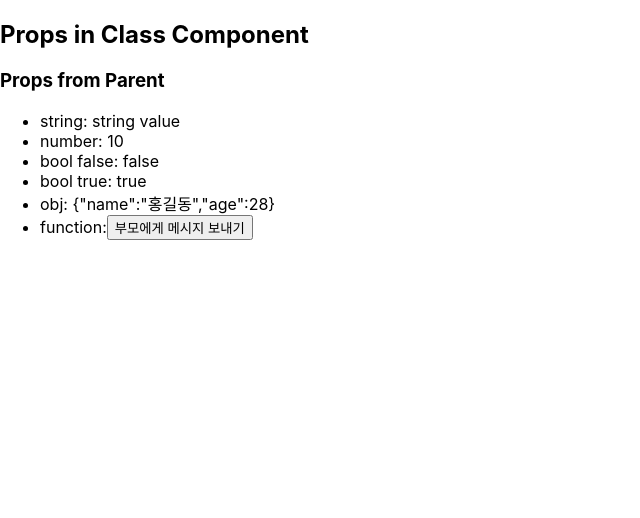
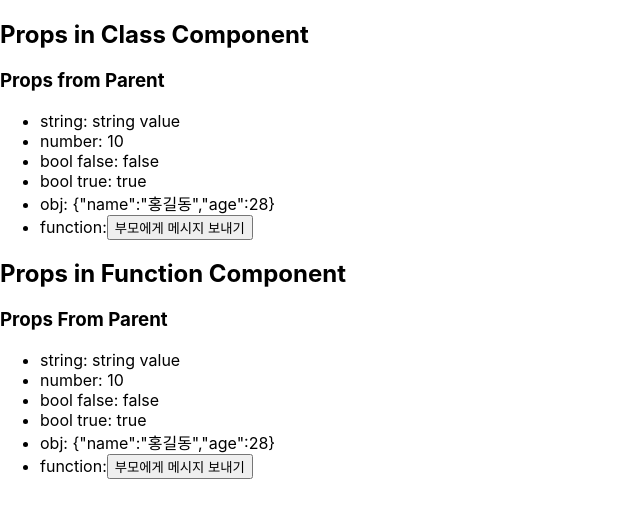
Before and after one commit to jovely8040/ReactPractice, a React (Create React App) app in the folder cra/: page / in a window 1280 px wide. Shown: the top 518 px of the page, without its empty margins (0-640 px from the left). Built offline with nearby package versions, Linux system fonts and the light colour scheme.

Commit message:
Props in Function Component

```diff
--- a/cra/src/App.props.jsx
+++ b/cra/src/App.props.jsx
@@ -1,5 +1,6 @@
 import React from 'react';
 import PropClass from './components/PropClass';
+import PropFunc from './components/PropFunc';
 
 function App() {
     const messageFromChild = (message) => {
@@ -18,6 +19,17 @@
                     age: 28
                 }}
                 prop_func={ messageFromChild }/>
+            <h2>Props in Function Component</h2>
+            <PropFunc
+                prop_str="string value"
+                prop_num={ 10 }
+                prop_false={ false }
+                prop_true
+                prop_obj={{
+                    name: "홍길동",
+                    age: 28
+                }}
+                prop_func={ messageFromChild }/>
         </div>
     )
 }
--- a/cra/src/components/PropClass.jsx
+++ b/cra/src/components/PropClass.jsx
@@ -14,7 +14,7 @@
         const { prop_func } = this.props;
         console.log(prop_func);
         if (typeof prop_func === "function") {
-            prop_func("Message From PropClass");
+            prop_func("Message From PropClass Component");
         }
     }
     render() {
--- /dev/null
+++ b/cra/src/components/PropFunc.jsx
@@ -0,0 +1,34 @@
+function PropFunc(props) {
+    console.log("PropFunc:", props);
+    //  구조 분해 할당
+    let { prop_str, prop_num,
+        prop_false, prop_true, prop_obj,
+        prop_func } = props;
+
+    const sendMessage = () => {
+        if (prop_func) {
+            prop_func("Message From PropFunc Component");
+        }
+    }
+
+    return (
+        <div>
+            <h3>Props From Parent</h3>
+            <ul>
+                <li>string: { prop_str }</li>
+                <li>number: { prop_num }</li>
+                <li>bool false: { !prop_false ? "false": "not false" }</li>
+                <li>bool true: { prop_true ? "true": "not true" }</li>
+                <li>obj: { JSON.stringify(prop_obj) }</li>
+                { prop_func &&
+                    <li>function:
+                        <button onClick={ sendMessage }>부모에게 메시지 보내기</button>
+                    </li>
+                }
+            </ul>
+        </div>
+    )
+
+}
+
+export default PropFunc;
```
